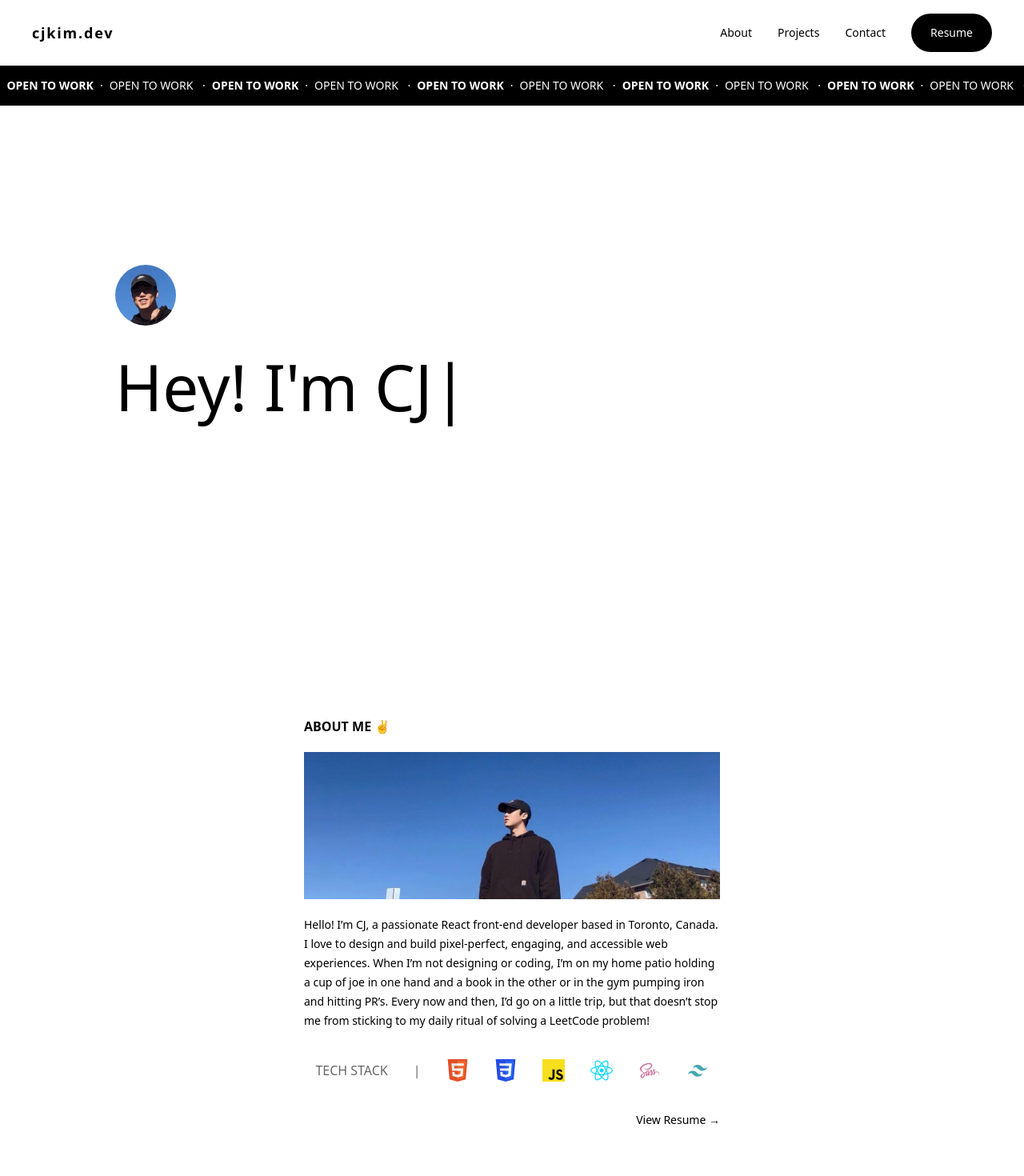
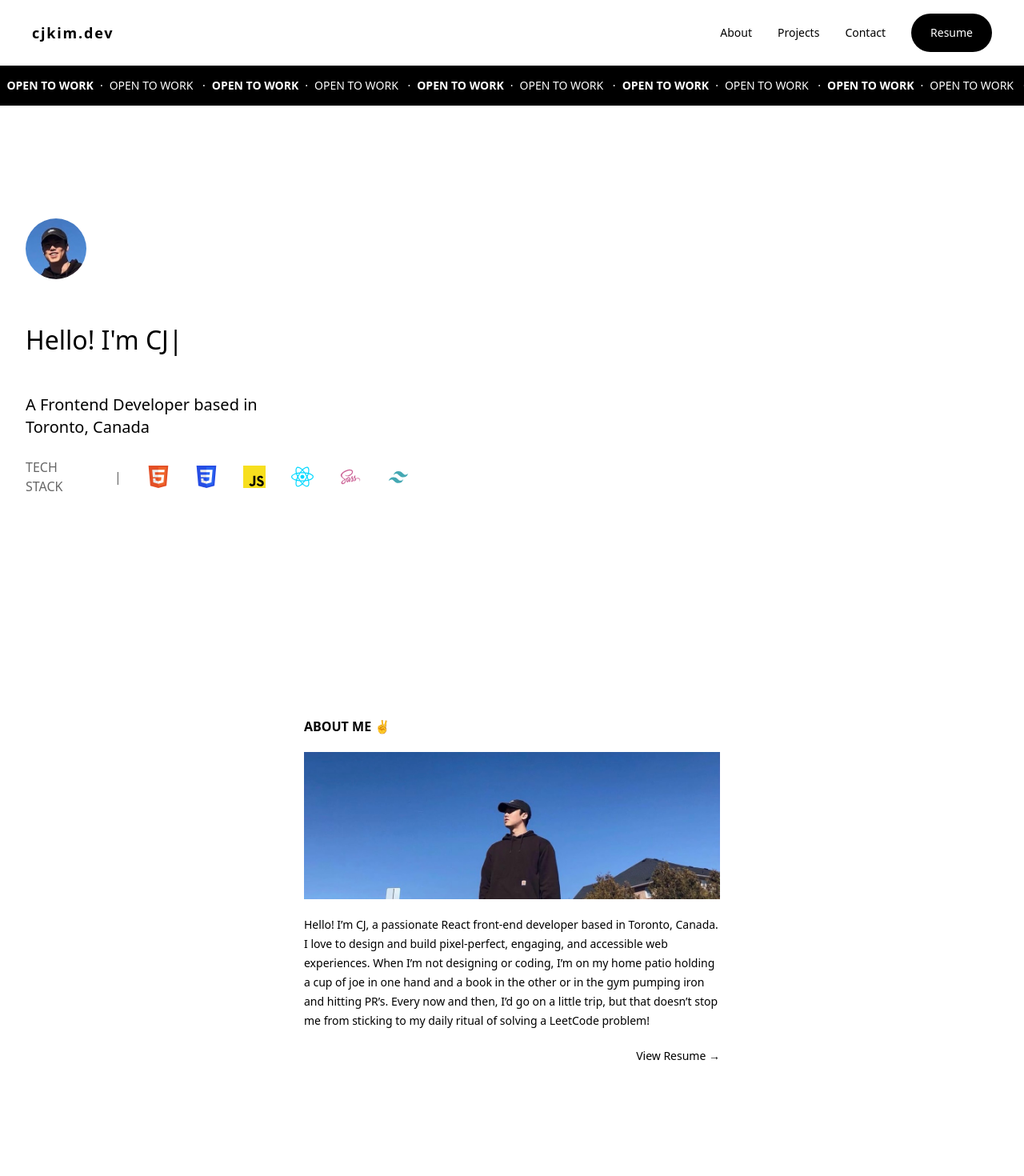
Before and after one commit to cjoak1028/cjoak1028.github.io, a React (Vite) app: page / in a window 1280 px wide. Shown: the top 1470 px of the page at 80% size. Built offline with nearby package versions, Linux system fonts and the light colour scheme.

Commit message:
Applied new mobile design for hero section

```diff
--- a/src/features/About/About.jsx
+++ b/src/features/About/About.jsx
@@ -1,26 +1,7 @@
 import AboutPhoto from "src/assets/photos/about-photo.jpg";
-import HtmlLogo from "src/assets/logos/html-logo.svg";
-import CssLogo from "src/assets/logos/css-logo.svg";
-import JsLogo from "src/assets/logos/js-logo.svg";
-import ReactLogo from "src/assets/logos/react-logo.svg";
-import SassLogo from "src/assets/logos/sass-logo.svg";
-import TailwindLogo from "src/assets/logos/tailwind-logo.svg";
 import SectionLayout from "src/components/SectionLayout";
 
 const About = ({ propRef }) => {
-  const logos = {
-    HTML: HtmlLogo,
-    CSS: CssLogo,
-    JavaScript: JsLogo,
-    React: ReactLogo,
-    Sass: SassLogo,
-    Tailwind: TailwindLogo,
-  };
-
-  const TechLogo = ({ path, tech }) => (
-    <img src={path} className="h-7" alt={`${tech} Logo`} />
-  );
-
   return (
     <div className="w-full max-w-[32.5rem]">
       <SectionLayout title="About me ✌️" propRef={propRef}>
@@ -35,19 +16,7 @@ const About = ({ propRef }) => {
             then, I’d go on a little trip, but that doesn’t stop me from
             sticking to my daily ritual of solving a LeetCode problem!
           </p>
-          <div className="flex flex-row items-center justify-center sm:gap-8">
-            <h2 className="heading-sm uppercase hidden sm:inline-block opacity-60">
-              Tech Stack
-            </h2>
-            <span className="heading-sm hidden sm:block opacity-60">|</span>
-            <ul className="flex flex-row gap-6 sm:gap-8 py-4">
-              {Object.entries(logos).map(([key, value]) => (
-                <li key={key}>
-                  <TechLogo path={value} tech={key} />
-                </li>
-              ))}
-            </ul>
-          </div>
+
           <a
             className="self-end font-medium hover:opacity-60 transition-opacity cursor-pointer group"
             target="_blank"
--- a/src/features/Hero/Hero.jsx
+++ b/src/features/Hero/Hero.jsx
@@ -1,20 +1,29 @@
 import HeroPhoto from "src/assets/photos/hero-photo.jpg";
 import { TypeAnimation } from "react-type-animation";
+import TechStack from "src/features/Hero/TechStack";
 
 const Hero = () => {
   return (
-    <section className="h-[calc(100vh-6.25rem)] sm:h-[calc(100vh-8.25rem)] pl-10 sm:pl-16 lg:pl-36 2xl:pl-80 flex items-center bg-white w-full">
-      <div className="-translate-y-10">
+    <section className="h-[calc(100vh-6.25rem)] sm:h-[calc(100vh-8.25rem)] flex flex-col justify-center bg-white w-full p-8 gap-14">
+      <div className="-mt-10 flex flex-col justify-center gap-12">
+        <div>
           <img
             src={HeroPhoto}
             className="w-[3.125rem] h-[3.125rem] sm:w-[4.75rem] sm:h-[4.75rem] rounded-full mb-6 sm:mb-10 md:mb-16"
           />
           <TypeAnimation
-          sequence={[2000, "Hey! I'm CJ"]}
+            sequence={[1000, "Hello! I'm CJ"]}
             wrapper="span"
             cursor={true}
-          className="heading-lg whitespace-nowrap"
+            className="text-[2rem] whitespace-nowrap"
           />
+        </div>
+        <div>
+          <h2 className="text-xl font-extralight mb-6">
+            A Frontend Developer based in <br></br>Toronto, Canada
+          </h2>
+          <TechStack />
+        </div>
       </div>
     </section>
   );
--- /dev/null
+++ b/src/features/Hero/TechStack.jsx
@@ -0,0 +1,39 @@
+import HtmlLogo from "src/assets/logos/html-logo.svg";
+import CssLogo from "src/assets/logos/css-logo.svg";
+import JsLogo from "src/assets/logos/js-logo.svg";
+import ReactLogo from "src/assets/logos/react-logo.svg";
+import SassLogo from "src/assets/logos/sass-logo.svg";
+import TailwindLogo from "src/assets/logos/tailwind-logo.svg";
+
+const logos = {
+  HTML: HtmlLogo,
+  CSS: CssLogo,
+  JavaScript: JsLogo,
+  React: ReactLogo,
+  Sass: SassLogo,
+  Tailwind: TailwindLogo,
+};
+
+const TechStack = () => {
+  const TechLogo = ({ path, tech }) => (
+    <img src={path} className="h-7" alt={`${tech} Logo`} />
+  );
+
+  return (
+    <div className="flex flex-row items-center justify-center sm:gap-8">
+      <h2 className="heading-sm uppercase hidden sm:inline-block opacity-60">
+        Tech Stack
+      </h2>
+      <span className="heading-sm hidden sm:block opacity-60">|</span>
+      <ul className="flex flex-row gap-6 w-full sm:gap-8">
+        {Object.entries(logos).map(([key, value]) => (
+          <li key={key}>
+            <TechLogo path={value} tech={key} />
+          </li>
+        ))}
+      </ul>
+    </div>
+  );
+};
+
+export default TechStack;
```
Lines whose indentation alone changed are shown as unchanged.
